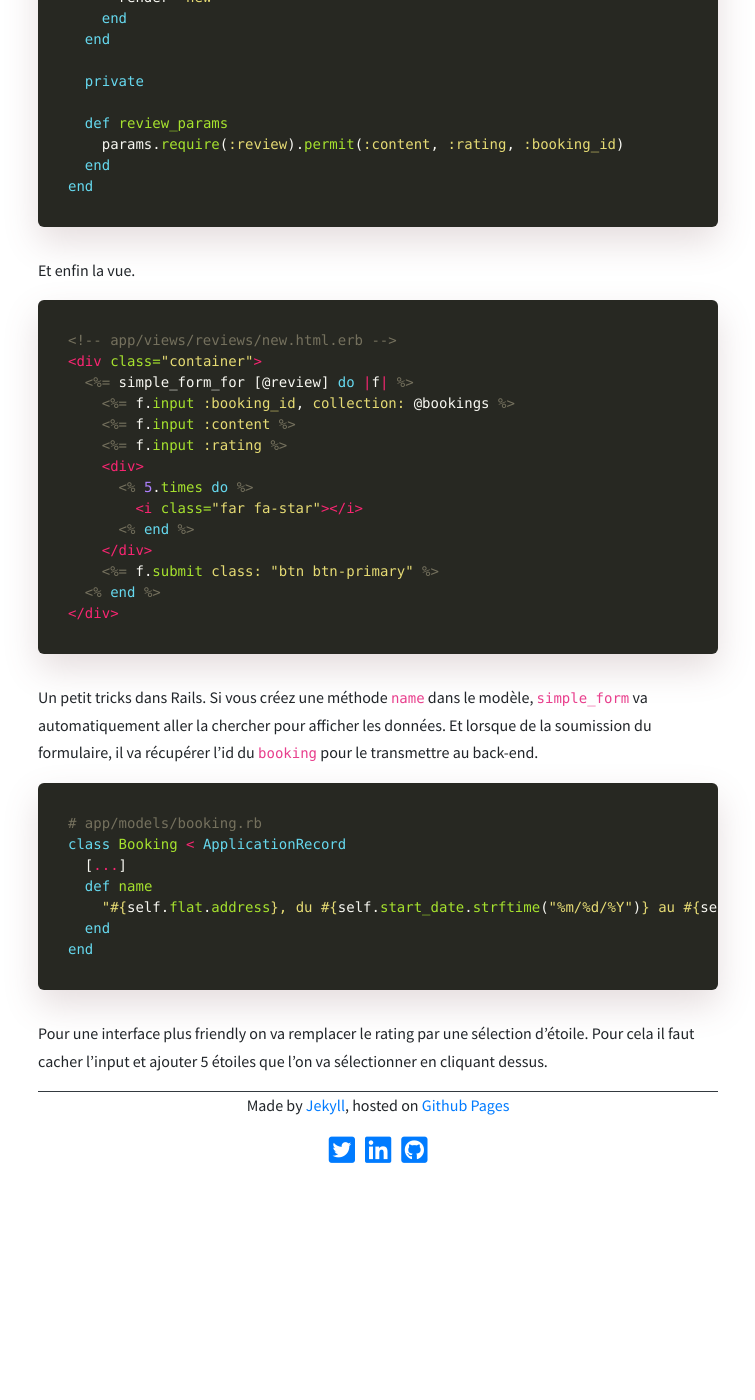
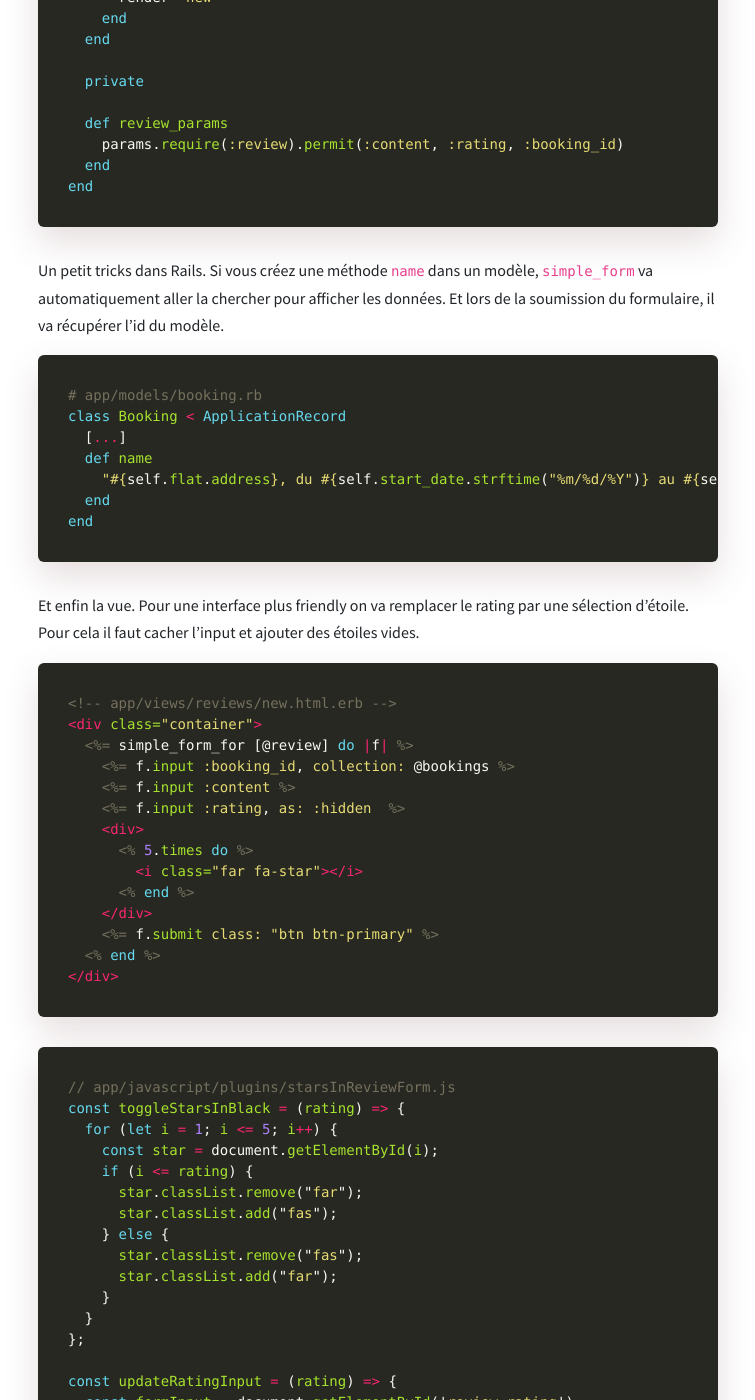
Before and after one commit to alexandrebk/alexandrebk.github.io, a Jekyll site: the page built from _posts/2000-01-01-draft-reviews-and-advanced-simple-form.md, in a window 1280 px wide and 1400 px high, scrolled down 4811 px. Shown: the whole window, without its empty margins (262-1017 px from the left). Built offline with Jekyll 4.4.1, drawn with Linux system fonts in a browser that asks for light colours; nearby versions of some CDN libraries; before the commit the page ends 5978 px from its top, so only the background shows below that; some of the changed text lies outside the part shown.

Commit message:
Publishing Post on Reviews and Simple Form

````diff
--- a/_posts/2000-01-01-draft-reviews-and-advanced-simple-form.md
+++ b/_posts/2000-01-01-draft-reviews-and-advanced-simple-form.md
@@ -213,26 +212,7 @@
 end
 ```
 
-Et enfin la vue.
-
-```erb
-<!-- app/views/reviews/new.html.erb -->
-<div class="container">
-  <%= simple_form_for [@review] do |f| %>
-    <%= f.input :booking_id, collection: @bookings %>
-    <%= f.input :content %>
-    <%= f.input :rating %>
-    <div>
-      <% 5.times do %>
-        <i class="far fa-star"></i>
-      <% end %>
-    </div>
-    <%= f.submit class: "btn btn-primary" %>
-  <% end %>
-</div>
-```
-
-Un petit tricks dans Rails. Si vous créez une méthode `name` dans le modèle, `simple_form` va automatiquement aller la chercher pour afficher les données. Et lorsque de la soumission du formulaire, il va récupérer l'id du `booking` pour le transmettre au back-end.
+Un petit tricks dans Rails. Si vous créez une méthode `name` dans un modèle, `simple_form` va automatiquement aller la chercher pour afficher les données. Et lors de la soumission du formulaire, il va récupérer l'id du modèle.
 
 ```ruby
 # app/models/booking.rb
@@ -244,4 +224,65 @@
 end
 ```
 
-Pour une interface plus friendly on va remplacer le rating par une sélection d'étoile. Pour cela il faut cacher l'input et ajouter 5 étoiles que l'on va sélectionner en cliquant dessus.
+Et enfin la vue. Pour une interface plus friendly on va remplacer le rating par une sélection d'étoile. Pour cela il faut cacher l'input et ajouter des étoiles vides.
+
+```erb
+<!-- app/views/reviews/new.html.erb -->
+<div class="container">
+  <%= simple_form_for [@review] do |f| %>
+    <%= f.input :booking_id, collection: @bookings %>
+    <%= f.input :content %>
+    <%= f.input :rating, as: :hidden  %>
+    <div>
+      <% 5.times do %>
+        <i class="far fa-star"></i>
+      <% end %>
+    </div>
+    <%= f.submit class: "btn btn-primary" %>
+  <% end %>
+</div>
+```
+
+```js
+// app/javascript/plugins/starsInReviewForm.js
+const toggleStarsInBlack = (rating) => {
+  for (let i = 1; i <= 5; i++) {
+    const star = document.getElementById(i);
+    if (i <= rating) {
+      star.classList.remove("far");
+      star.classList.add("fas");
+    } else {
+      star.classList.remove("fas");
+      star.classList.add("far");
+    }
+  }
+};
+
+const updateRatingInput = (rating) => {
+  const formInput = document.getElementById('review_rating')
+  formInput.value = rating
+}
+
+const dynamicRating = () => {
+  const stars = document.querySelectorAll('.review-rating');
+  if ( stars.length > 0) {
+    stars.forEach((star) => {
+      star.addEventListener("click", (event) => {
+        const rating = event.currentTarget.id
+        toggleStarsInBlack(rating);
+        updateRatingInput(rating);
+      });
+    });
+  };
+};
+
+export { dynamicRating };
+```
+
+```js
+// app/javascript/packs/application.js
+[..]
+import { dynamicRating } from "../plugins/starsInReviewForm";
+
+dynamicRating();
+```
--- a/sitemap.xml
+++ b/sitemap.xml
@@ -2,10 +2,8 @@
 <urlset
   xmlns="http://www.sitemaps.org/schemas/sitemap/0.9"
   xmlns:xsi="http://www.w3.org/2001/XMLSchema-instance"
-      xsi:schemaLocation="http://www.sitemaps.org/schemas/sitemap/0.9
-            http://www.sitemaps.org/schemas/sitemap/0.9/sitemap.xsd">
-<!-- created with Free Online Sitemap Generator www.xml-sitemaps.com -->
-
+  xsi:schemaLocation="http://www.sitemaps.org/schemas/sitemap/0.9 http://www.sitemaps.org/schemas/sitemap/0.9/sitemap.xsd"
+>
 
   <url>
     <loc>http://www.alexandrebouvier.fr/</loc>
````
Also changed, not shown: other parts of _posts/2000-01-01-draft-reviews-and-advanced-simple-form.md (+0 -1 lines). Lines whose indentation alone changed are shown as unchanged.
